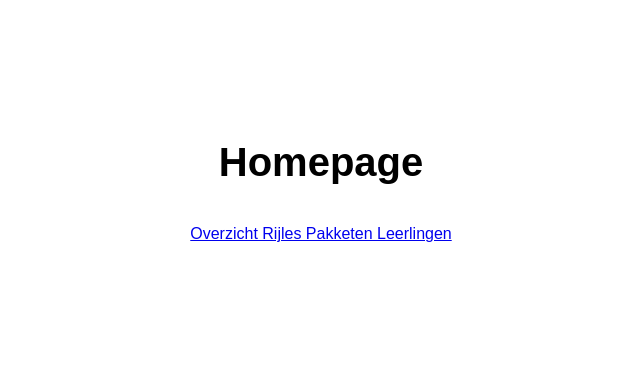
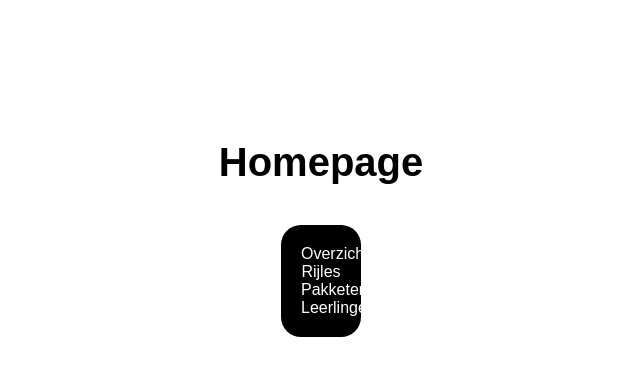
Before and after one commit to MBOUtrecht335880/HERK-BE-P4-Proeftoets-335880, a PHP site: page / in a window 1280 px wide. Shown: the top 376 px of the page, without its empty margins (319-959 px from the left). Run offline with PHP 8.4, Linux system fonts and the light colour scheme.

Commit message:
added button homepage

```diff
--- a/public/css/style.css
+++ b/public/css/style.css
@@ -47,4 +47,14 @@ u {
 
 a {
     text-align: center;
+    text-decoration: none;
+    background-color: black;
+    color: white;
+    margin: 0 500px 0 500px;
+    padding: 20px;
+    border-radius: 20px;
 }
+
+a:visited {
+    text-decoration: none;
+}
```
